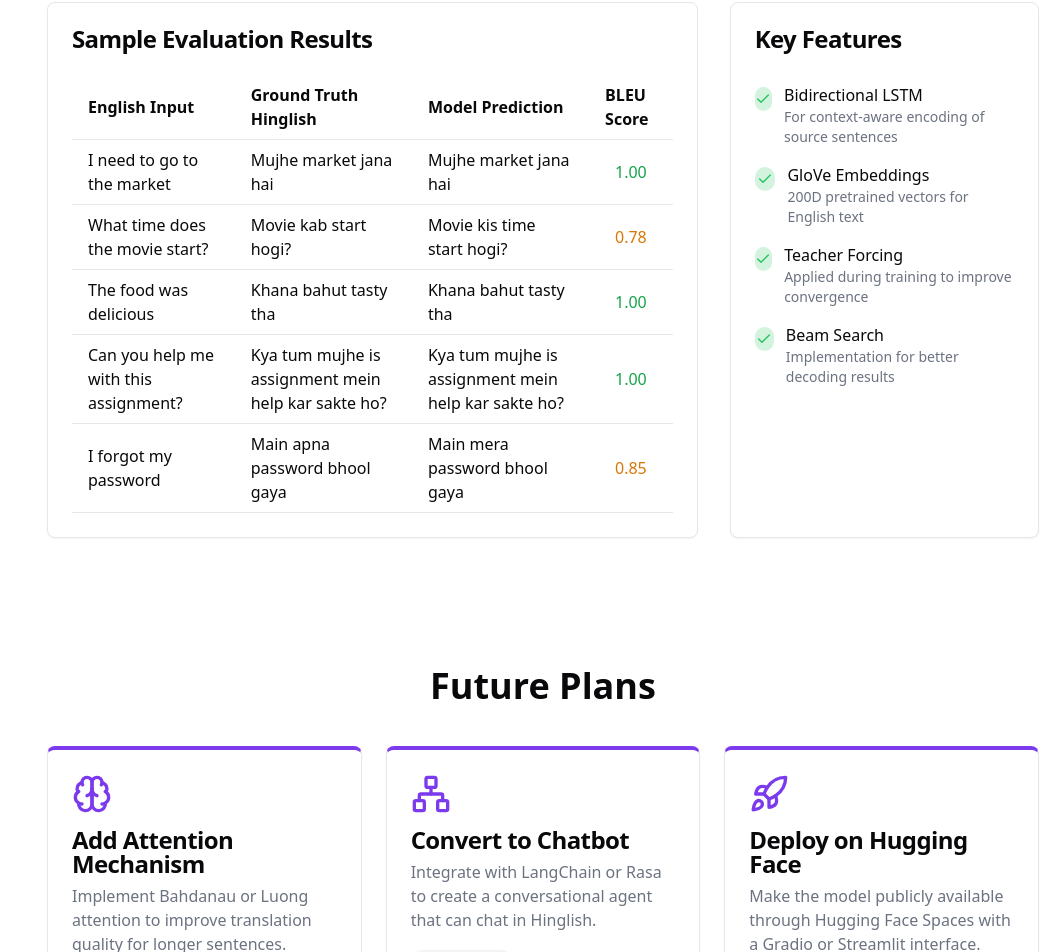
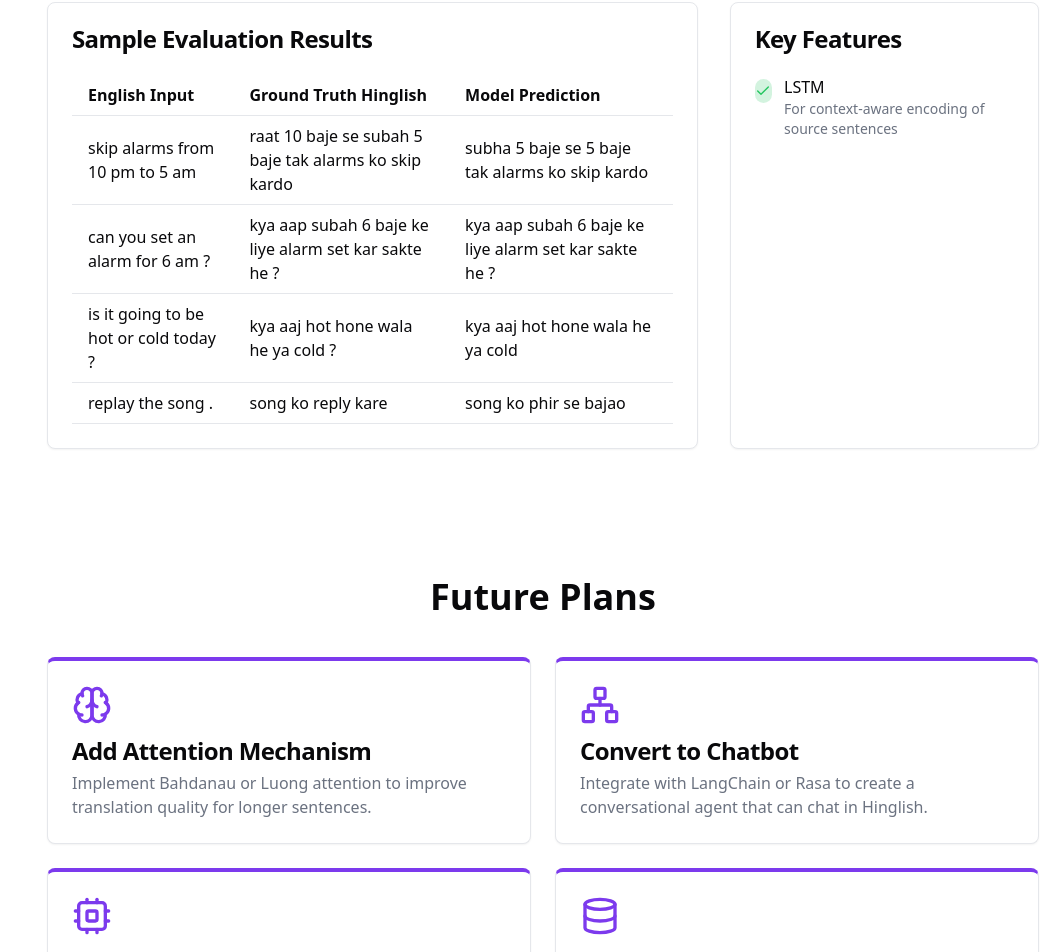
Before and after one commit to Sunny-Soni00/english-hinglish-translator, a React (Vite) app: page / in a window 1280 px wide. Shown: the part 3689-4641 px from the top of the page, without its empty margins (225-1280 px from the left). Built offline with nearby package versions, Linux system fonts and the light colour scheme.

Commit message:
Refactor: Update evaluation results and UI elements
- Updated evaluation results.
- Modified key features.
- Removed specific future plans.
- Adjusted display of uploaded content.
- Removed implementation section.

```diff
--- a/src/components/Evaluation.tsx
+++ b/src/components/Evaluation.tsx
@@ -4,34 +4,24 @@ import { Card, CardContent, CardHeader, CardTitle } from "@/components/ui/card";
 export function Evaluation() {
   const evaluationSamples = [
     {
-      english: "I need to go to the market",
-      groundTruth: "Mujhe market jana hai",
-      prediction: "Mujhe market jana hai",
-      bleuScore: 1.00,
+      english: "skip alarms from 10 pm to 5 am",
+      groundTruth: "raat 10 baje se subah 5 baje tak alarms ko skip kardo",
+      prediction: "subha 5 baje se 5 baje tak alarms ko skip kardo",
     },
     {
-      english: "What time does the movie start?",
-      groundTruth: "Movie kab start hogi?",
-      prediction: "Movie kis time start hogi?",
-      bleuScore: 0.78,
+      english: "can you set an alarm for 6 am ?",
+      groundTruth: "kya aap subah 6 baje ke liye alarm set kar sakte he ?",
+      prediction: "kya aap subah 6 baje ke liye alarm set kar sakte he ?",
     },
     {
-      english: "The food was delicious",
-      groundTruth: "Khana bahut tasty tha",
-      prediction: "Khana bahut tasty tha",
-      bleuScore: 1.00,
+      english: "is it going to be hot or cold today ?",
+      groundTruth: "kya aaj hot hone wala he ya cold ?",
+      prediction: "kya aaj hot hone wala he ya cold",
     },
     {
-      english: "Can you help me with this assignment?",
-      groundTruth: "Kya tum mujhe is assignment mein help kar sakte ho?",
-      prediction: "Kya tum mujhe is assignment mein help kar sakte ho?",
-      bleuScore: 1.00,
-    },
-    {
-      english: "I forgot my password",
-      groundTruth: "Main apna password bhool gaya",
-      prediction: "Main mera password bhool gaya",
-      bleuScore: 0.85,
+      english: "replay the song .",
+      groundTruth: "song ko reply kare",
+      prediction: "song ko phir se bajao",
     },
   ];
 
@@ -52,7 +42,6 @@ export function Evaluation() {
                     <th className="py-2 px-4 text-left">English Input</th>
                     <th className="py-2 px-4 text-left">Ground Truth Hinglish</th>
                     <th className="py-2 px-4 text-left">Model Prediction</th>
-                    <th className="py-2 px-4 text-left">BLEU Score</th>
                   </tr>
                 </thead>
                 <tbody>
@@ -61,19 +50,6 @@ export function Evaluation() {
                       <td className="py-2 px-4">{sample.english}</td>
                       <td className="py-2 px-4">{sample.groundTruth}</td>
                       <td className="py-2 px-4">{sample.prediction}</td>
-                      <td className="py-2 px-4">
-                        <div
-                          className={`text-center font-medium ${
-                            sample.bleuScore >= 0.9
-                              ? "text-green-600"
-                              : sample.bleuScore >= 0.7
-                              ? "text-amber-600"
-                              : "text-red-600"
-                          }`}
-                        >
-                          {sample.bleuScore.toFixed(2)}
-                        </div>
-                      </td>
                     </tr>
                   ))}
                 </tbody>
@@ -88,7 +64,6 @@ export function Evaluation() {
           </CardHeader>
           <CardContent>
             <div className="space-y-4">
-              <div className="space-y-4 pt-2">
               <div className="flex items-start">
                 <div className="h-6 w-6 rounded-full bg-green-500/20 text-green-500 flex items-center justify-center mr-3 mt-1">
                   <svg xmlns="http://www.w3.org/2000/svg" width="16" height="16" viewBox="0 0 24 24" fill="none" stroke="currentColor" strokeWidth="2" strokeLinecap="round" strokeLinejoin="round">
@@ -96,45 +71,8 @@ export function Evaluation() {
                   </svg>
                 </div>
                 <div>
-                    <p className="font-medium">Bidirectional LSTM</p>
+                  <p className="font-medium">LSTM</p>
                   <p className="text-sm text-muted-foreground">For context-aware encoding of source sentences</p>
-                  </div>
-                </div>
-
-                <div className="flex items-start">
-                  <div className="h-6 w-6 rounded-full bg-green-500/20 text-green-500 flex items-center justify-center mr-3 mt-1">
-                    <svg xmlns="http://www.w3.org/2000/svg" width="16" height="16" viewBox="0 0 24 24" fill="none" stroke="currentColor" strokeWidth="2" strokeLinecap="round" strokeLinejoin="round">
-                      <polyline points="20 6 9 17 4 12"></polyline>
-                    </svg>
-                  </div>
-                  <div>
-                    <p className="font-medium">GloVe Embeddings</p>
-                    <p className="text-sm text-muted-foreground">200D pretrained vectors for English text</p>
-                  </div>
-                </div>
-
-                <div className="flex items-start">
-                  <div className="h-6 w-6 rounded-full bg-green-500/20 text-green-500 flex items-center justify-center mr-3 mt-1">
-                    <svg xmlns="http://www.w3.org/2000/svg" width="16" height="16" viewBox="0 0 24 24" fill="none" stroke="currentColor" strokeWidth="2" strokeLinecap="round" strokeLinejoin="round">
-                      <polyline points="20 6 9 17 4 12"></polyline>
-                    </svg>
-                  </div>
-                  <div>
-                    <p className="font-medium">Teacher Forcing</p>
-                    <p className="text-sm text-muted-foreground">Applied during training to improve convergence</p>
-                  </div>
-                </div>
-
-                <div className="flex items-start">
-                  <div className="h-6 w-6 rounded-full bg-green-500/20 text-green-500 flex items-center justify-center mr-3 mt-1">
-                    <svg xmlns="http://www.w3.org/2000/svg" width="16" height="16" viewBox="0 0 24 24" fill="none" stroke="currentColor" strokeWidth="2" strokeLinecap="round" strokeLinejoin="round">
-                      <polyline points="20 6 9 17 4 12"></polyline>
-                    </svg>
-                  </div>
-                  <div>
-                    <p className="font-medium">Beam Search</p>
-                    <p className="text-sm text-muted-foreground">Implementation for better decoding results</p>
-                  </div>
                 </div>
               </div>
             </div>
--- a/src/components/FuturePlans.tsx
+++ b/src/components/FuturePlans.tsx
@@ -1,6 +1,5 @@
-
 import { Card, CardContent, CardHeader, CardTitle } from "@/components/ui/card";
-import { Brain, Cpu, Database, Link, Network, Rocket } from "lucide-react";
+import { Brain, Cpu, Database, Network } from "lucide-react";
 
 export function FuturePlans() {
   const plans = [
@@ -8,37 +7,21 @@ export function FuturePlans() {
       title: "Add Attention Mechanism",
       description: "Implement Bahdanau or Luong attention to improve translation quality for longer sentences.",
       icon: <Brain className="h-10 w-10" />,
-      timeline: "Short-term",
     },
     {
       title: "Convert to Chatbot",
       description: "Integrate with LangChain or Rasa to create a conversational agent that can chat in Hinglish.",
       icon: <Network className="h-10 w-10" />,
-      timeline: "Medium-term",
-    },
-    {
-      title: "Deploy on Hugging Face",
-      description: "Make the model publicly available through Hugging Face Spaces with a Gradio or Streamlit interface.",
-      icon: <Rocket className="h-10 w-10" />,
-      timeline: "Short-term",
     },
     {
       title: "Fine-tune Transformer Models",
       description: "Explore performance improvements by fine-tuning pre-trained transformer models like mT5 or MBart.",
       icon: <Cpu className="h-10 w-10" />,
-      timeline: "Medium-term",
     },
     {
       title: "Expand Dataset Coverage",
       description: "Collect and curate domain-specific English-Hinglish parallel data to improve specialized translations.",
       icon: <Database className="h-10 w-10" />,
-      timeline: "Long-term",
-    },
-    {
-      title: "Mobile SDK Integration",
-      description: "Create lightweight TensorFlow Lite versions for integration into Android and iOS applications.",
-      icon: <Link className="h-10 w-10" />,
-      timeline: "Long-term",
     },
   ];
 
@@ -46,7 +29,7 @@ export function FuturePlans() {
     <section id="future" className="section-container">
       <h2 className="section-title">Future Plans</h2>
 
-      <div className="grid md:grid-cols-3 gap-6">
+      <div className="grid md:grid-cols-2 gap-6">
         {plans.map((plan, index) => (
           <Card key={index} className="overflow-hidden border-t-4 border-t-primary transition-all hover:shadow-lg">
             <CardHeader className="pb-2">
@@ -54,10 +37,7 @@ export function FuturePlans() {
               <CardTitle>{plan.title}</CardTitle>
             </CardHeader>
             <CardContent>
-              <p className="text-muted-foreground mb-4">{plan.description}</p>
-              <div className="inline-block bg-secondary text-secondary-foreground rounded-full px-3 py-1 text-xs font-medium">
-                {plan.timeline}
-              </div>
+              <p className="text-muted-foreground">{plan.description}</p>
             </CardContent>
           </Card>
         ))}
--- a/src/components/TrainingDetails.tsx
+++ b/src/components/TrainingDetails.tsx
@@ -81,11 +81,11 @@ export function TrainingDetails() {
               {uploadedFiles.length > 0 && (
                 <div className="grid grid-cols-2 gap-4">
                   {uploadedFiles.map((file, index) => (
-                    <div key={index} className="relative group">
+                    <div key={index} className="relative aspect-[4/3] group">
                       <img
                         src={URL.createObjectURL(file)}
                         alt={`Upload ${index + 1}`}
-                        className="w-full h-32 object-cover rounded-lg"
+                        className="w-full h-full object-cover rounded-lg"
                       />
                       <div className="absolute inset-0 bg-background/80 opacity-0 group-hover:opacity-100 transition-opacity flex items-center justify-center">
                         <span className="text-sm">{file.name}</span>
```
Lines whose indentation alone changed are shown as unchanged.
